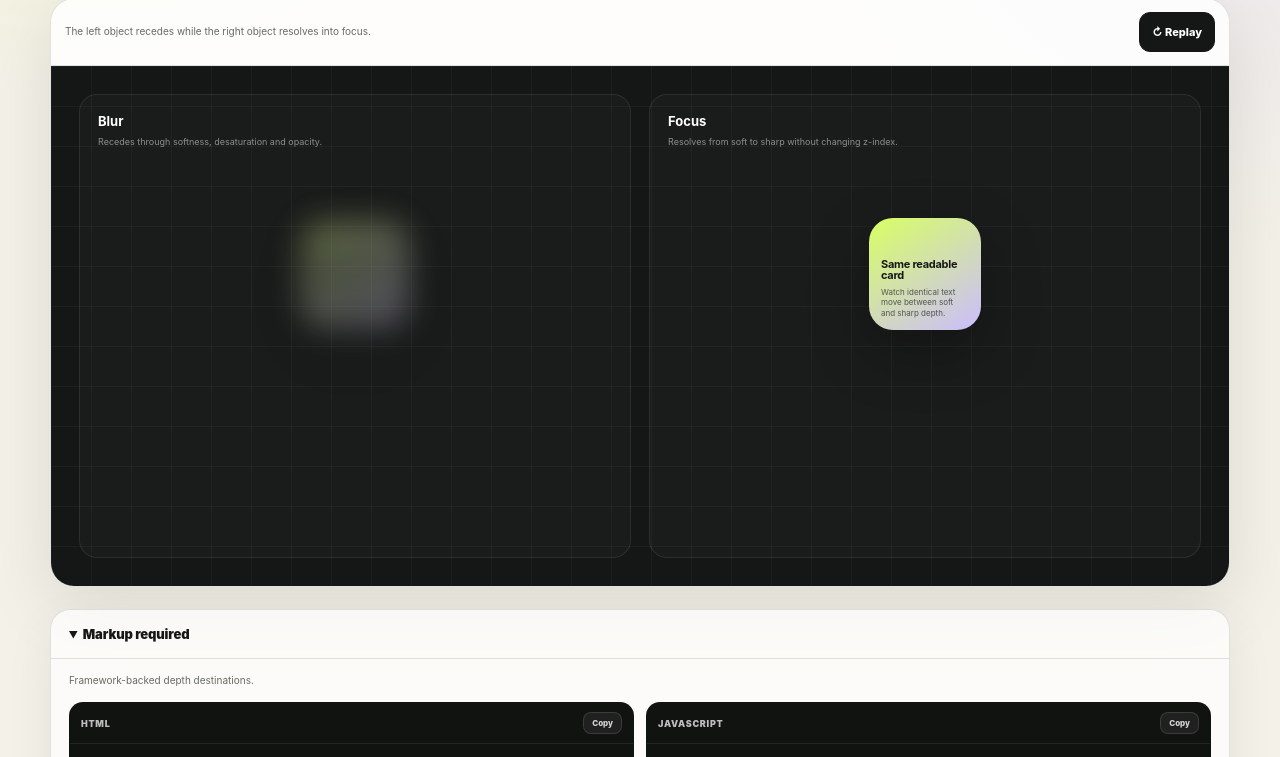
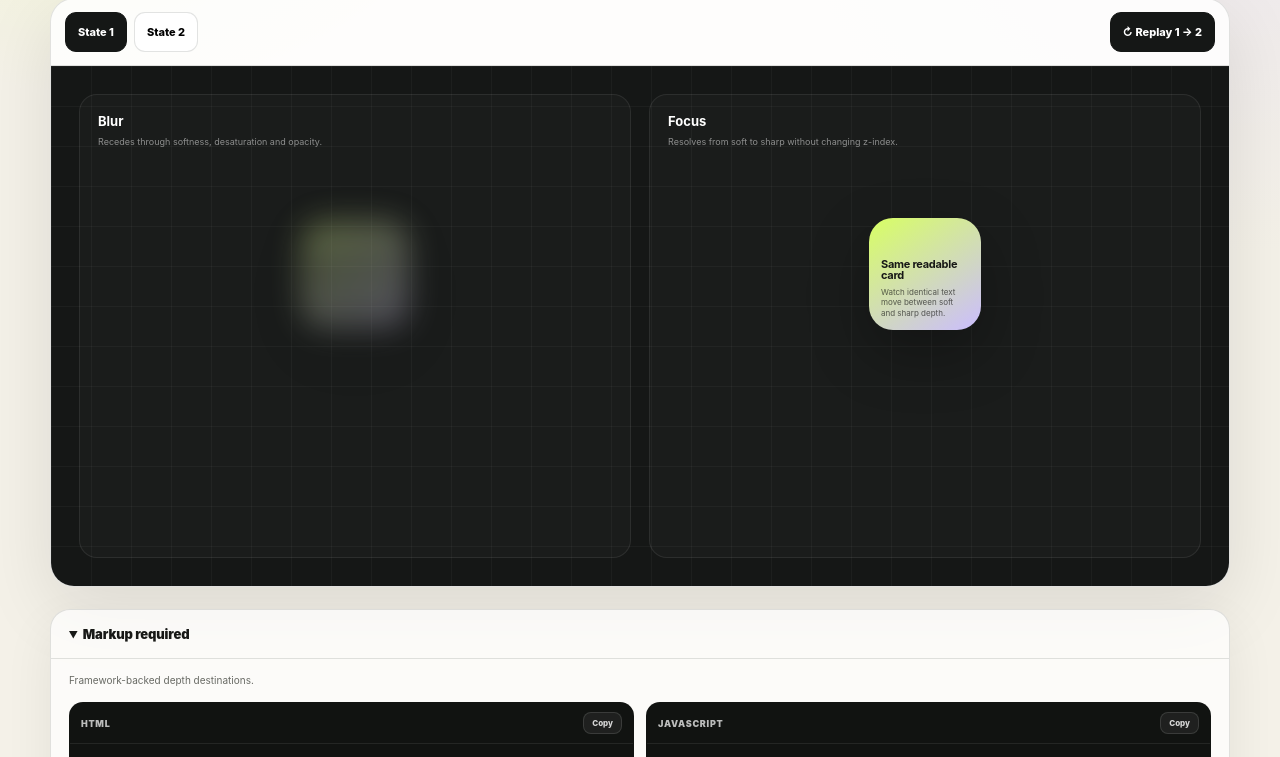
Before and after one commit to digiguru/spacial-stage, a website built with Vite: page demos/blur-focus.html in a window 1280 px wide. Shown: the part 283-1040 px from the top of the page. Built offline with nearby package versions, Linux system fonts and the light colour scheme.

Commit message:
demo: expose direct states in blur-focus

```diff
--- a/demos/blur-focus.html
+++ b/demos/blur-focus.html
@@ -15,7 +15,7 @@
 <main class="demo-shell">
 <section class="demo-hero"><div><p class="eyebrow">Depth</p><h1>Softness and focus are destinations.</h1></div><p>Depth affects blur, saturation and opacity without implicitly changing stacking or geometry.</p></section>
 <section class="demo-panel">
-<div class="demo-toolbar"><p class="lab-note">The left object recedes while the right object resolves into focus.</p><button class="demo-button demo-button-primary" data-replay>↻ Replay</button></div>
+<div class="demo-toolbar"><div class="lab-controls"><button class="demo-button is-active" data-state-target="one">State 1</button><button class="demo-button" data-state-target="two">State 2</button></div><button class="demo-button demo-button-primary" data-replay>↻ Replay 1 → 2</button></div>
 <div class="lab-stage lab-grid-2" data-lab-stage>
  <div class="lab-cell"><h3>Blur</h3><p>Recedes through softness, desaturation and opacity.</p><div id="blurredObject" class="lab-object" style="margin:70px auto 0"><div class="demo-object-copy"><strong>Same readable card</strong><p>Watch identical text move between soft and sharp depth.</p></div></div></div>
  <div class="lab-cell"><h3>Focus</h3><p>Resolves from soft to sharp without changing z-index.</p><div id="focusedObject" class="lab-object" style="margin:70px auto 0"><div class="demo-object-copy"><strong>Same readable card</strong><p>Watch identical text move between soft and sharp depth.</p></div></div></div>
```
